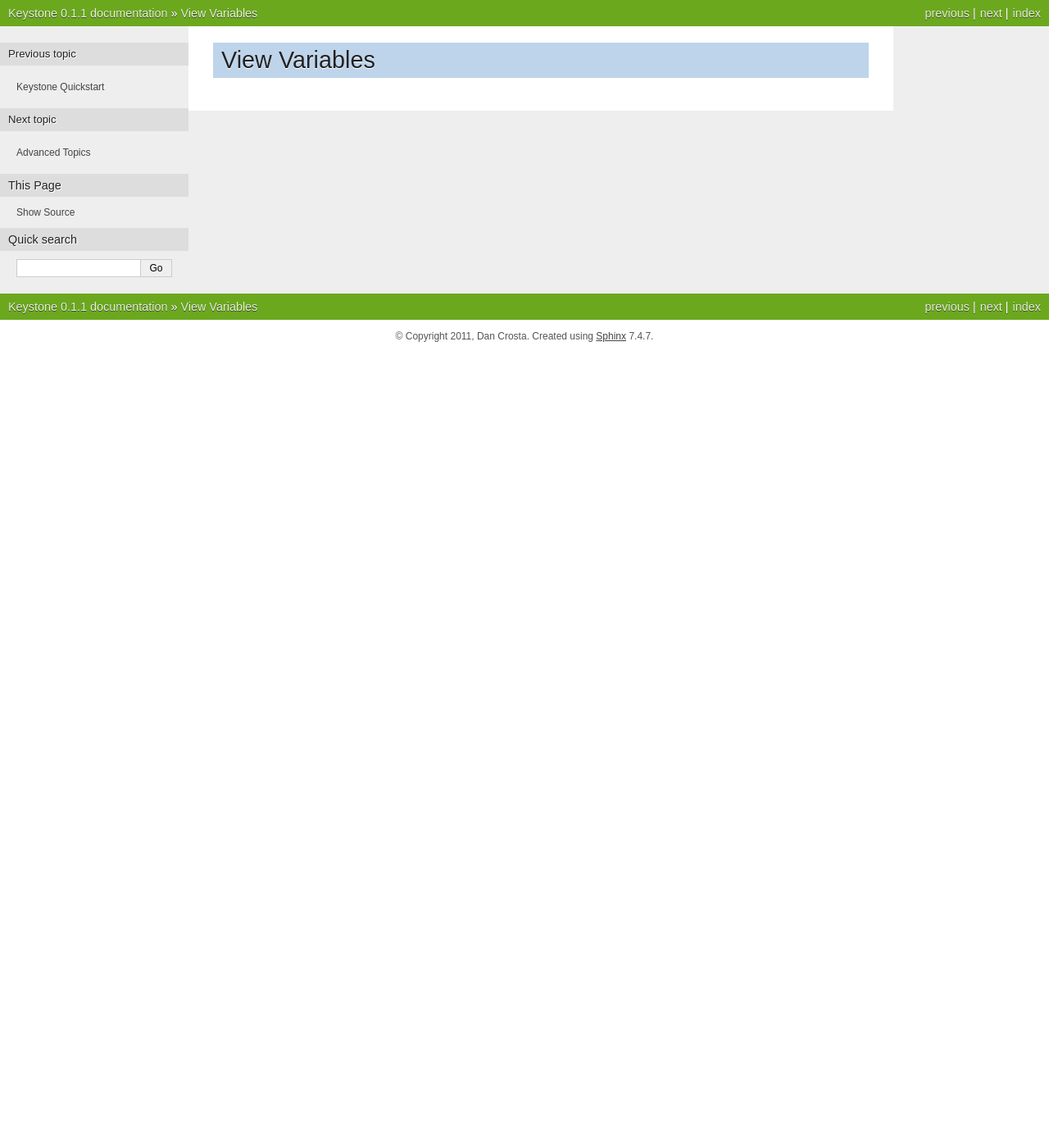
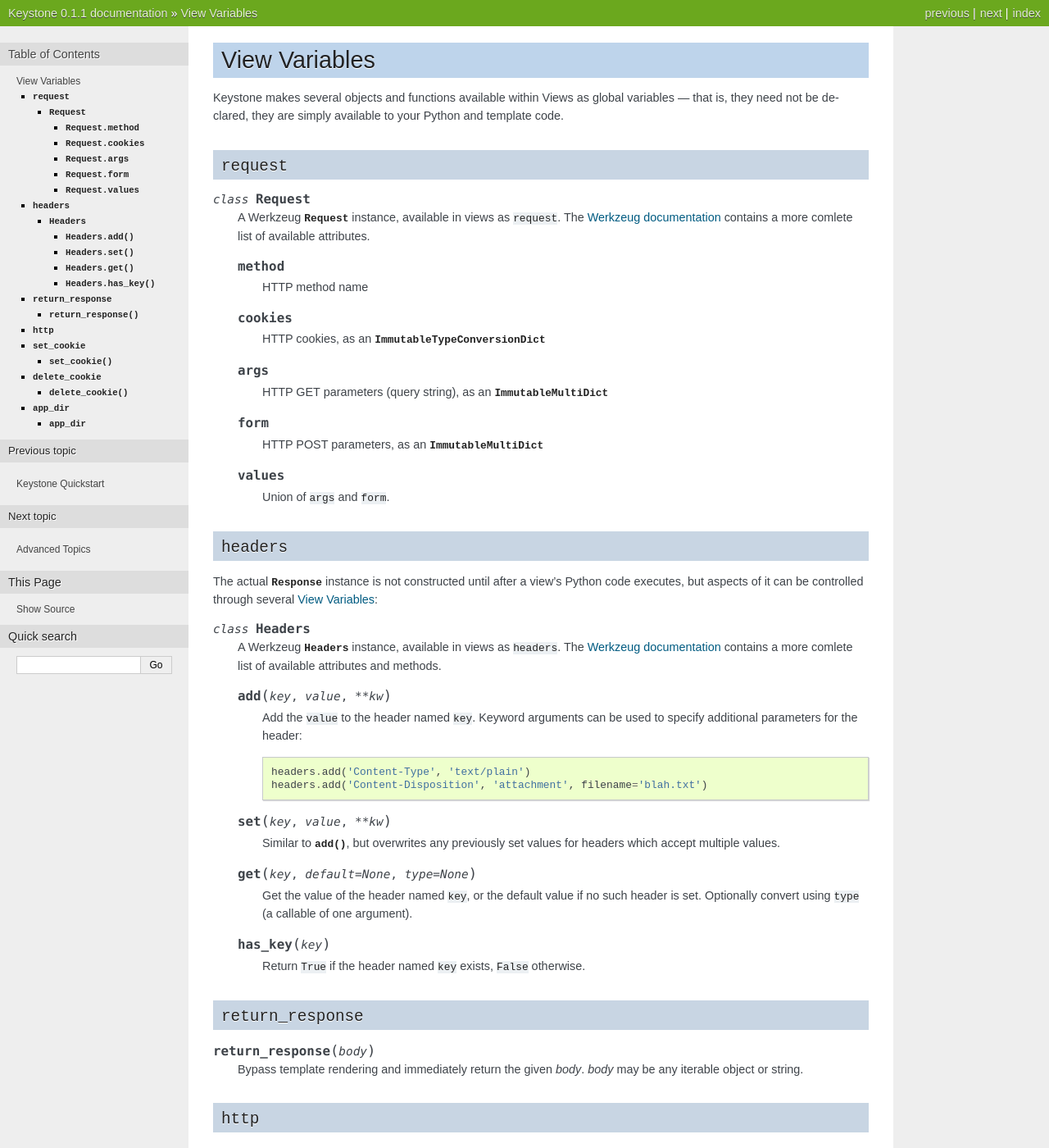
Before and after one commit to dcrosta/keystone, a Sphinx documentation site: the page built from docs/view-variables.rst, in a window 1280 px wide and 1400 px high. Shown: the whole window at 82% size. Built offline with Sphinx 7.4.7, drawn with Linux system fonts in a browser that asks for light colours; some of the changed text lies outside the part shown.

Commit message:
view variables documentation

```diff
--- a/docs/view-variables.rst
+++ b/docs/view-variables.rst
@@ -1,2 +1,133 @@
 View Variables
 ==============
+
+Keystone makes several objects and functions available within Views as
+global variables --- that is, they need not be declared, they are simply
+available to your Python and template code.
+
+``request``
+-----------
+
+.. py:class:: Request
+
+   A Werkzeug :class:`~werkzeug.wrappers.Request` instance, available in
+   views as ``request``. The `Werkzeug documentation
+   <http://werkzeug.pocoo.org/docs/wrappers/#werkzeug.wrappers.Request>`_
+   contains a more comlete list of available attributes.
+
+   .. py:attribute:: method
+
+      HTTP method name
+
+   .. py:attribute:: cookies
+
+      HTTP cookies, as an
+      :class:`~werkzeug.datastructures.ImmutableTypeConversionDict`
+
+   .. py:attribute:: args
+
+      HTTP GET parameters (query string), as an
+      :class:`~werkzeug.datastructures.ImmutableMultiDict`
+
+   .. py:attribute:: form
+
+      HTTP POST parameters, as an
+      :class:`~werkzeug.datastructures.ImmutableMultiDict`
+
+   .. py:attribute:: values
+
+      Union of ``args`` and ``form``.
+
+
+``headers``
+-----------
+
+The actual :class:`~werkzeug.wrappers.Response` instance is not constructed
+until after a view's Python code executes, but aspects of it can be
+controlled through several :doc:`view-variables`:
+
+.. py:class:: Headers
+
+   A Werkzeug :class:`~werkzeug.datastructures.Headers` instance, available
+   in views as ``headers``. The `Werkzeug documentation
+   <http://werkzeug.pocoo.org/docs/datastructures/#werkzeug.datastructures.Headers>`_
+   contains a more comlete list of available attributes and methods.
+
+   .. py:method:: add(key, value, **kw)
+
+      Add the ``value`` to the header named ``key``. Keyword arguments can
+      be used to specify additional parameters for the header:
+
+      .. code-block:: python
+
+         headers.add('Content-Type', 'text/plain')
+         headers.add('Content-Disposition', 'attachment', filename='blah.txt')
+
+   .. py:method:: set(key, value, **kw)
+
+      Similar to :meth:`add`, but overwrites any previously set values for
+      headers which accept multiple values.
+
+   .. py:method:: get(key, default=None, type=None)
+
+      Get the value of the header named ``key``, or the default value if no
+      such header is set. Optionally convert using ``type`` (a callable of
+      one argument).
+
+   .. py:method:: has_key(key)
+
+      Return ``True`` if the header named ``key`` exists, ``False``
+      otherwise.
+
+
+``return_response``
+-------------------
+
+.. py:function:: return_response(body)
+
+   Bypass template rendering and immediately return the given `body`. `body`
+   may be any iterable object or string.
+
+
+``http``
+--------
+
+The ``http`` view variable is a module which contains a full suite of
+:class:`~werkzeug.exceptions.HTTPException`s for returning non-200-status
+HTTP responses. Full documentation on the exceptions is available at
+:doc:`http-errors`.
+
+
+``set_cookie``
+--------------
+
+.. py:method:: set_cookie(key, value='', max_age=None, expires=None, path='/', domain=None, seucre=None, httponly=None)
+
+   Set a cookie in the HTTP response. Cookies set using :meth:`set_cookie`
+   will not be available in :class:`headers <Headers>` until the subsequent
+   request from the user.
+
+   See :meth:`~werkzeug.wrappers.BaseResponse.set_cookie` for an explanation
+   of the arguments.
+
+
+``delete_cookie``
+-----------------
+
+.. py:method:: delete_cookie(key, path='/', domain=None)
+
+   Delete a cookie in the HTTP response. Cookies deleted using
+   :meth:`delete_cookie` will still appear in :class:`headers <Headers>`
+   until the subsequent request from the user.
+
+   See :meth:`~werkzeug.wrappers.BaseResponse.delete_cookie` for an
+   explanation of the arguments.
+
+
+``app_dir``
+-----------
+
+.. py:attribute:: app_dir
+
+   The full, absolute path to the root of the Keystone application
+   directory.
```
Also changed, not shown: docs/quickstart.rst (+7 -90 lines).
